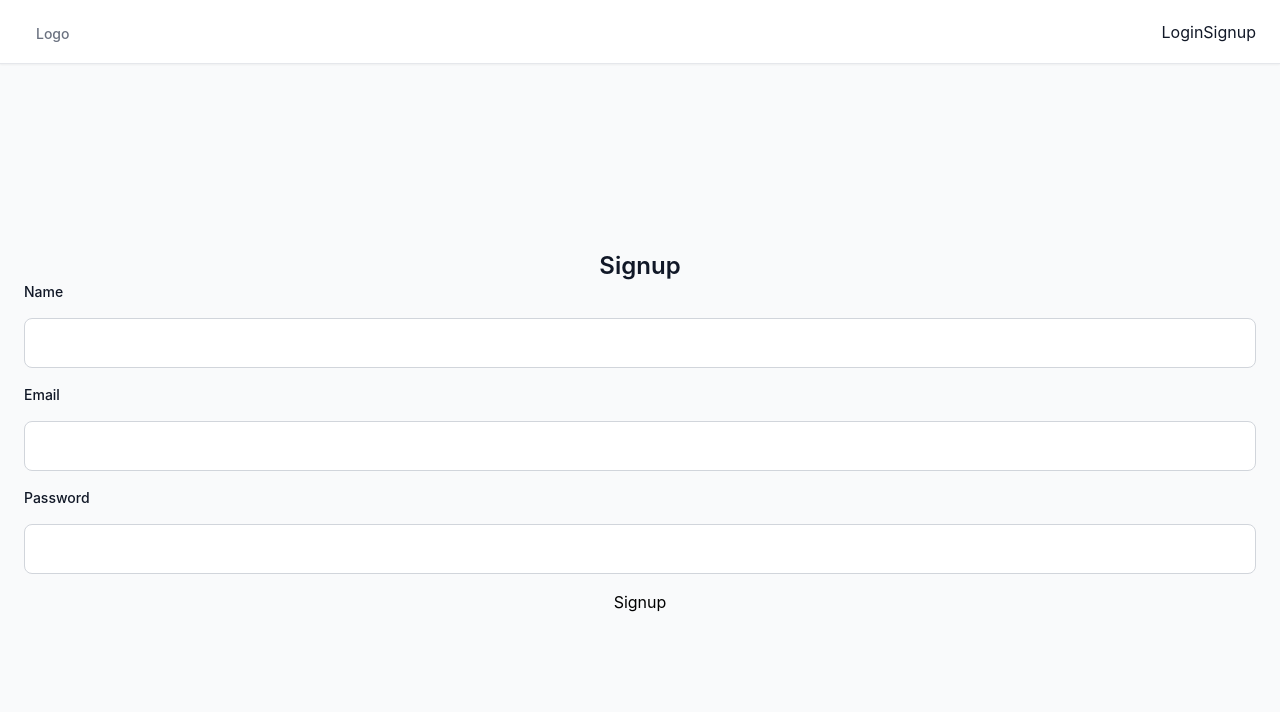
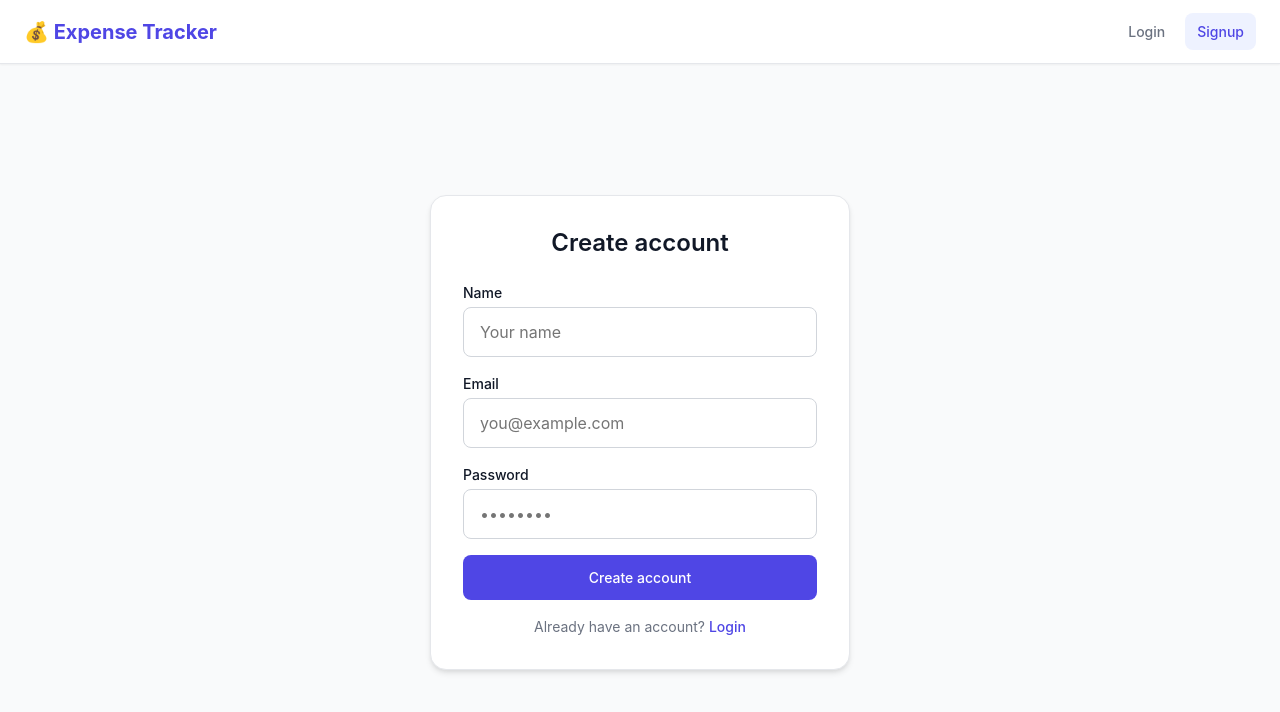
Before and after one commit to Aswin-22/Expense_Tracker, a React (Vite) app in the folder client/: page /user/signup in a window 1280 px wide. Shown: the top 712 px of the page. Built offline with nearby package versions, Linux system fonts and the light colour scheme; no server answers.

Commit message:
style: add CSS foundation and apply classes to Nav, Login, Signup

```diff
--- a/client/src/components/Login.jsx
+++ b/client/src/components/Login.jsx
@@ -1,10 +1,8 @@
 import { useState } from "react";
+import { Link, useNavigate } from "react-router-dom";
+import { useDispatch, useSelector } from "react-redux";
 import { login } from "../redux/authSlice";
 import { fetchAndSetTransactions } from "../redux/transactionSlice";
-import { useNavigate } from "react-router-dom";
-import { useDispatch } from "react-redux";
-
-import { useSelector } from "react-redux";
 
 function Login() {
   const [email, setEmail] = useState("");
@@ -26,27 +24,40 @@ function Login() {
 
   return (
     <div className="form-container">
+      <div className="form-card">
         <h2>Login</h2>
         <form onSubmit={handleSubmit}>
+          <div className="form-group">
             <label htmlFor="email">Email</label>
             <input
+              id="email"
               type="email"
               name="email"
               value={email}
               onChange={(e) => setEmail(e.target.value)}
+              placeholder="you@example.com"
             />
+          </div>
+          <div className="form-group">
             <label htmlFor="password">Password</label>
             <input
+              id="password"
               type="password"
               name="password"
               value={password}
               onChange={(e) => setPassword(e.target.value)}
+              placeholder="••••••••"
             />
-        {error && <p style={{ color: "red" }}>{error.message}</p>}
-        <button type="submit" disabled={loading}>
-          {loading ? "Logging In..." : "Login"}
+          </div>
+          {error && <p className="form-error">{error.message}</p>}
+          <button type="submit" className="btn btn-primary" disabled={loading}>
+            {loading ? "Logging in..." : "Login"}
           </button>
         </form>
+        <div className="form-footer">
+          Don't have an account? <Link to="/user/signup">Sign up</Link>
+        </div>
+      </div>
     </div>
   );
 }
--- a/client/src/components/Nav.jsx
+++ b/client/src/components/Nav.jsx
@@ -1,4 +1,4 @@
-import { Link, useNavigate } from "react-router-dom";
+import { Link, useNavigate, NavLink } from "react-router-dom";
 import { useSelector, useDispatch } from "react-redux";
 import { logout } from "../redux/authSlice";
 
@@ -22,29 +22,49 @@ function Nav() {
   return (
     <nav>
       <span className="logo">
-        <Link to="/" className="nav-items">
-          Logo
-        </Link>
+        <Link to="/">💰 Expense Tracker</Link>
       </span>
 
       {loading ? (
-        <div>Loading...</div>
+        <div className="text-muted text-sm">Loading...</div>
       ) : !isAuthenticated ? (
         <ul>
           <li>
-            <Link to="/user/login">Login</Link>
-            <Link to="/user/signup">Signup</Link>
+            <NavLink to="/user/login" className="nav-items">
+              Login
+            </NavLink>
+          </li>
+          <li>
+            <NavLink to="/user/signup" className="nav-items">
+              Signup
+            </NavLink>
           </li>
         </ul>
       ) : (
         <>
-          <span>{user?.name || "User"}</span>
           <ul>
-            <li><Link to="/dashboard">Dashboard</Link></li>
-            <li><Link to="/income">Income</Link></li>
-            <li><Link to="/expense">Expense</Link></li>
-            <li><button onClick={handleLogout}>Logout</button></li>
+            <li>
+              <NavLink to="/dashboard" className="nav-items">
+                Dashboard
+              </NavLink>
+            </li>
+            <li>
+              <NavLink to="/income" className="nav-items">
+                Income
+              </NavLink>
+            </li>
+            <li>
+              <NavLink to="/expense" className="nav-items">
+                Expense
+              </NavLink>
+            </li>
           </ul>
+          <div className="flex items-center gap-4">
+            <span className="text-sm font-medium">{user?.name || "User"}</span>
+            <button className="btn btn-ghost" onClick={handleLogout}>
+              Logout
+            </button>
+          </div>
         </>
       )}
     </nav>
--- a/client/src/components/Signup.jsx
+++ b/client/src/components/Signup.jsx
@@ -1,5 +1,5 @@
 import { useState } from "react";
-import { useNavigate } from "react-router-dom";
+import { Link, useNavigate } from "react-router-dom";
 import { useDispatch } from "react-redux";
 import { signup } from "../redux/authSlice";
 
@@ -22,26 +22,45 @@ function Signup() {
 
   return (
     <div className="form-container">
-      <h2>Signup</h2>
-      {msg && <p>{msg}</p>}
+      <div className="form-card">
+        <h2>Create account</h2>
         <form onSubmit={handleSubmit}>
+          <div className="form-group">
             <label htmlFor="name">Name</label>
             <input
+              id="name"
               type="text"
               name="name"
+              placeholder="Your name"
             />
+          </div>
+          <div className="form-group">
             <label htmlFor="email">Email</label>
             <input
+              id="email"
               type="email"
               name="email"
+              placeholder="you@example.com"
             />
+          </div>
+          <div className="form-group">
             <label htmlFor="password">Password</label>
             <input
+              id="password"
               type="password"
               name="password"
+              placeholder="••••••••"
             />
-        <button type="submit">Signup</button>
+          </div>
+          {msg && <p className="form-error">{msg}</p>}
+          <button type="submit" className="btn btn-primary">
+            Create account
+          </button>
         </form>
+        <div className="form-footer">
+          Already have an account? <Link to="/user/login">Login</Link>
+        </div>
+      </div>
     </div>
   );
 }
```
Lines whose indentation alone changed are shown as unchanged.
